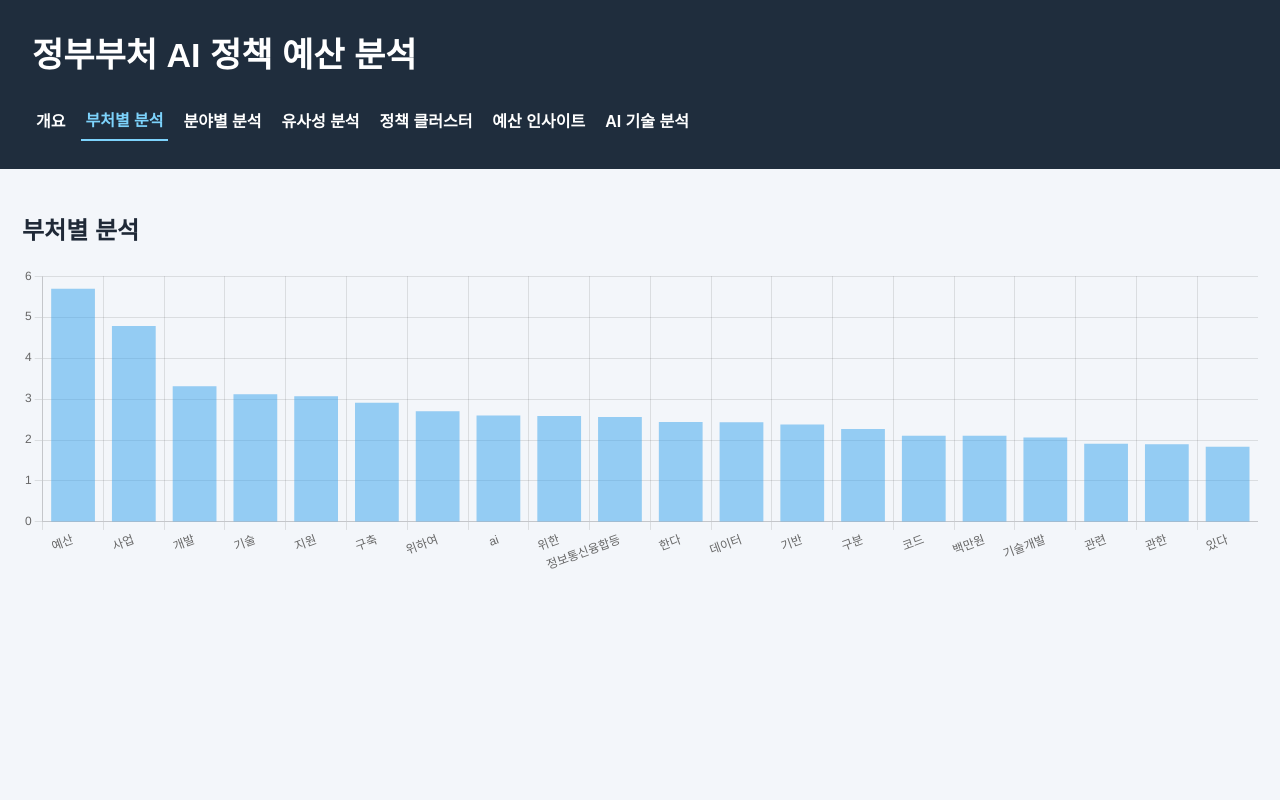
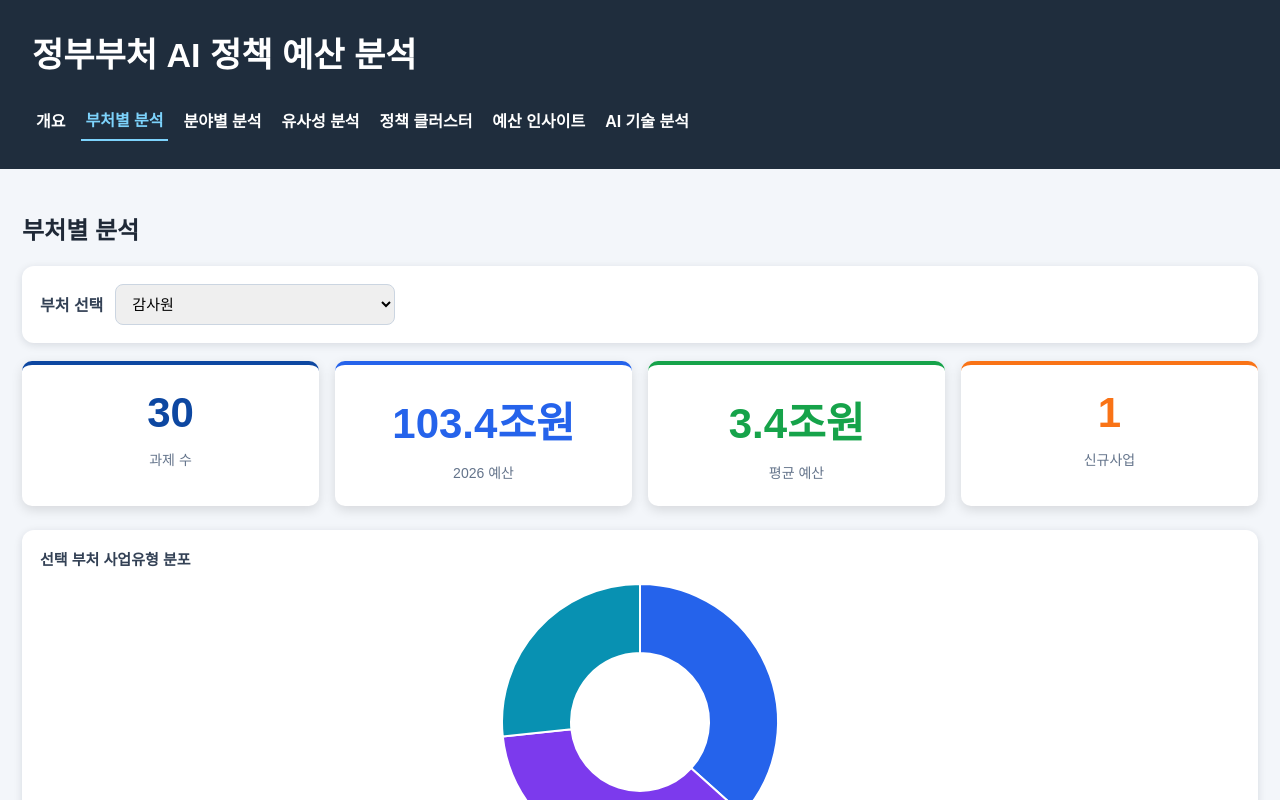
Before and after one commit to DrJerry0/fiscal, a plain HTML site: page index.html in a window 1280 px wide. Both pictures are taken after a click on the button "부처별 분석". Shown: the top 800 px of the page. Drawn offline with nearby package versions, Linux system fonts and the light colour scheme.

Commit message:
Add ministry dropdown analysis

```diff
--- a/assets/css/style.css
+++ b/assets/css/style.css
@@ -212,3 +212,60 @@ canvas {
         font-size: 26px;
     }
 }
+.filter-card {
+    background: white;
+    border-radius: 12px;
+    padding: 18px;
+    margin-bottom: 18px;
+    box-shadow: 0 2px 8px rgba(15, 23, 42, 0.12);
+    display: flex;
+    gap: 12px;
+    align-items: center;
+}
+
+.filter-card label {
+    font-weight: 700;
+    color: #334155;
+}
+
+.filter-card select {
+    min-width: 280px;
+    padding: 10px 12px;
+    border: 1px solid #cbd5e1;
+    border-radius: 8px;
+    font-size: 15px;
+}
+
+.kpi-grid.small {
+    grid-template-columns: repeat(4, minmax(160px, 1fr));
+}
+
+.table-card {
+    background: white;
+    border-radius: 12px;
+    padding: 18px;
+    margin: 18px 0;
+    box-shadow: 0 2px 8px rgba(15, 23, 42, 0.12);
+}
+
+.analysis-table {
+    width: 100%;
+    border-collapse: collapse;
+    font-size: 14px;
+}
+
+.analysis-table th,
+.analysis-table td {
+    border-bottom: 1px solid #e5e7eb;
+    padding: 10px;
+    text-align: left;
+}
+
+.analysis-table th {
+    background: #f8fafc;
+    color: #334155;
+}
+
+.analysis-table td.num {
+    text-align: right;
+}
--- a/assets/js/app.js
+++ b/assets/js/app.js
@@ -397,6 +397,118 @@ async function loadKeywordChart() {
     });
 }
 
+let ministryAnalysisData = null;
+
+function objectToChartRows(obj) {
+    return Object.entries(obj || {}).map(([label, value]) => ({
+        label,
+        value: Number(value || 0)
+    }));
+}
+
+function renderTable(containerId, rows) {
+    const container = document.getElementById(containerId);
+    if (!container) return;
+
+    if (!rows || rows.length === 0) {
+        container.innerHTML = "<p>표시할 사업이 없습니다.</p>";
+        return;
+    }
+
+    container.innerHTML = `
+        <table class="analysis-table">
+            <thead>
+                <tr>
+                    <th>사업명</th>
+                    <th>분야</th>
+                    <th>유형</th>
+                    <th>2026 예산</th>
+                    <th>증감률</th>
+                </tr>
+            </thead>
+            <tbody>
+                ${rows.map(row => `
+                    <tr>
+                        <td>${row.project_name || ""}</td>
+                        <td>${row.domain || ""}</td>
+                        <td>${row.category || ""}</td>
+                        <td class="num">${Number(row.budget_2026 || 0).toLocaleString()}백만원</td>
+                        <td class="num">${Number(row.change_rate || 0).toFixed(1)}%</td>
+                    </tr>
+                `).join("")}
+            </tbody>
+        </table>
+    `;
+}
+
+function populateMinistryDropdown(data) {
+    const select = document.getElementById("ministrySelect");
+    if (!select) return;
+
+    const ministries = [...data.items]
+        .sort((a, b) => b.total_budget - a.total_budget)
+        .map(item => item.ministry);
+
+    select.innerHTML = `<option value="">부처 선택...</option>` +
+        ministries.map(m => `<option value="${m}">${m}</option>`).join("");
+
+    select.addEventListener("change", () => {
+        renderSelectedMinistry(select.value);
+    });
+
+    if (ministries.length > 0) {
+        select.value = ministries[0];
+        renderSelectedMinistry(ministries[0]);
+    }
+}
+
+function renderSelectedMinistry(ministryName) {
+    if (!ministryAnalysisData || !ministryName) return;
+
+    const item = ministryAnalysisData.items.find(d => d.ministry === ministryName);
+    if (!item) return;
+
+    setText("selectedMinistryProjects", Number(item.project_count || 0).toLocaleString());
+    setText("selectedMinistryBudget", formatBudget(item.total_budget || 0));
+    setText("selectedMinistryAvg", formatBudget(item.avg_budget || 0));
+    setText("selectedMinistryNew", Number(item.new_count || 0).toLocaleString());
+
+    drawPieChart(
+        "selectedMinistryCategoryChart",
+        "사업유형 분포",
+        objectToChartRows(item.category_distribution)
+    );
+
+    drawBarChart(
+        "selectedMinistryDomainChart",
+        "예산",
+        objectToChartRows(item.domain_budget_top10),
+        true
+    );
+
+    renderTable("selectedMinistryProjectTable", item.top_projects || []);
+}
+
+async function loadMinistryAnalysis() {
+    ministryAnalysisData = await loadJson("data/ministry_analysis.json");
+
+    drawBarChart(
+        "ministryProjectCountChart",
+        "과제 수",
+        ministryAnalysisData.ministry_project_count || [],
+        true
+    );
+
+    drawBarChart(
+        "ministryBudgetChart",
+        "예산",
+        ministryAnalysisData.ministry_budget || [],
+        true
+    );
+
+    populateMinistryDropdown(ministryAnalysisData);
+}
+
 async function initDashboard() {
     try {
         const [summary, charts, recommendations] = await Promise.all([
@@ -409,6 +521,7 @@ async function initDashboard() {
         drawDashboardCharts(charts);
         drawPolicyBoard(recommendations);
         await loadKeywordChart();
+        await loadMinistryAnalysis();
 
     } catch (error) {
         console.error(error);
--- a/index.html
+++ b/index.html
@@ -59,7 +59,49 @@
 
 <section id="ministry" class="page">
     <h2>부처별 분석</h2>
-    <canvas id="keywordChart"></canvas>
+
+    <div class="filter-card">
+        <label for="ministrySelect">부처 선택</label>
+        <select id="ministrySelect">
+            <option value="">부처 선택...</option>
+        </select>
+    </div>
+
+    <div class="kpi-grid small">
+        <div class="kpi-card blue"><strong id="selectedMinistryProjects">-</strong><span>과제 수</span></div>
+        <div class="kpi-card indigo"><strong id="selectedMinistryBudget">-</strong><span>2026 예산</span></div>
+        <div class="kpi-card green"><strong id="selectedMinistryAvg">-</strong><span>평균 예산</span></div>
+        <div class="kpi-card orange"><strong id="selectedMinistryNew">-</strong><span>신규사업</span></div>
+    </div>
+
+    <div class="analysis-grid">
+        <div class="chart-card">
+            <h3>선택 부처 사업유형 분포</h3>
+            <canvas id="selectedMinistryCategoryChart"></canvas>
+        </div>
+
+        <div class="chart-card">
+            <h3>선택 부처 AI 분야별 예산</h3>
+            <canvas id="selectedMinistryDomainChart"></canvas>
+        </div>
+    </div>
+
+    <div class="table-card">
+        <h3>선택 부처 주요 사업 TOP 10</h3>
+        <div id="selectedMinistryProjectTable"></div>
+    </div>
+
+    <div class="analysis-grid">
+        <div class="chart-card">
+            <h3>전체 부처별 과제 수</h3>
+            <canvas id="ministryProjectCountChart"></canvas>
+        </div>
+
+        <div class="chart-card">
+            <h3>전체 부처별 예산 규모</h3>
+            <canvas id="ministryBudgetChart"></canvas>
+        </div>
+    </div>
 </section>
 
 <section id="domain" class="page"><h2>분야별 분석</h2></section>
```
